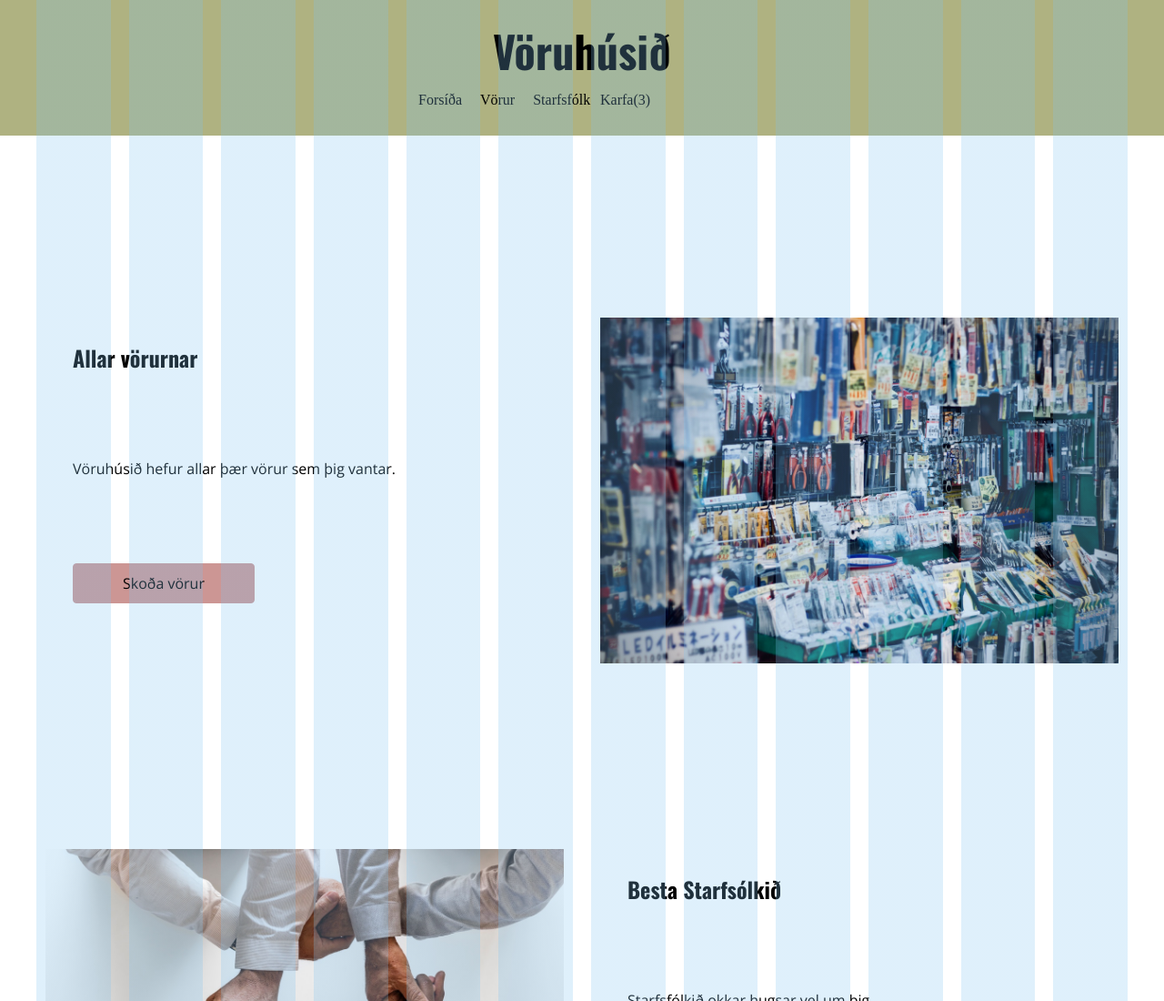
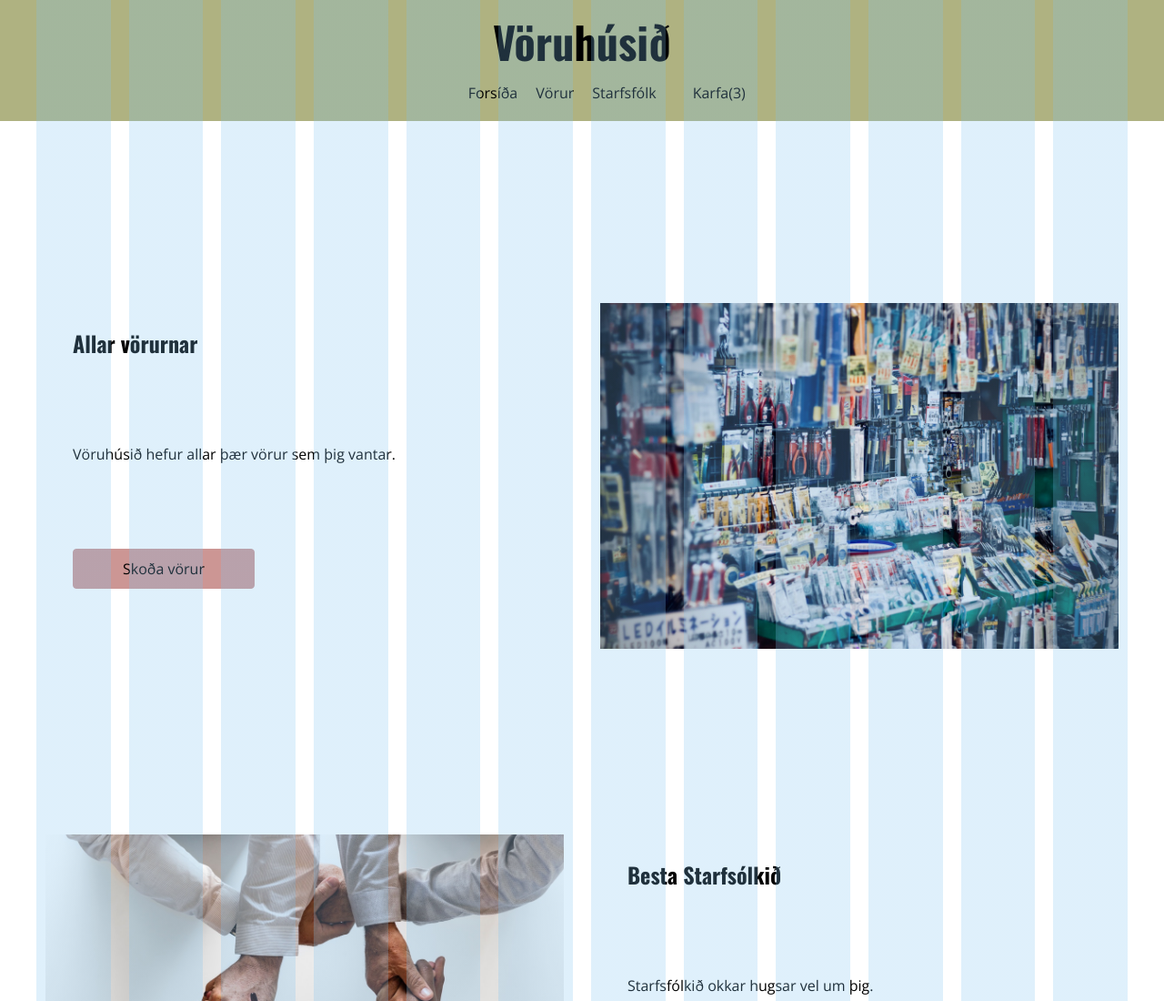
Before and after one commit to hrafnhilduro/hopverkefni1, a website: page index.html in a window 1280 px wide. Shown: the top 1100 px of the page at 91% size. Drawn offline with nearby package versions, Linux system fonts and the light colour scheme.

Commit message:
Breytingar við header

```diff
--- a/index.html
+++ b/index.html
@@ -14,7 +14,6 @@
       <div class="header__content">
         <h1 class="header__title">Vöruhúsið</h1>
         <div class="header__row">
-          <div class="header__col">
             <nav class="header__nav">
               <ul class="header__list">
                 <li class="header__item"><a href="../index.html" class=header_link>Forsíða</a></li>
@@ -22,14 +21,9 @@
                 <li class="header__item"><a href="staff.html" class=header_link>Starfsfólk</a></li>
               </ul>
             </nav>
+            <a href="cart.html" class="header__cart header__cart--button">Karfa(3)</a>
           </div>
-          <div class="header__col">
-            <nav class="header__nav">
-              <ul class="header_list">
-                <li class="header__item header__item--button"><a href="cart.html">Karfa(3)</a></li>
-              </ul>
-            </nav>
-          </div>
+        </div>
         </div>
       </div>
     </header>
--- a/scss/header.scss
+++ b/scss/header.scss
@@ -6,14 +6,19 @@
 
   width: 100%;
 
-  &__content {
-    margin-left: -$gutter;
-    margin-right: -$gutter;
-
-    padding: $gutter;
-
   color: #000000;
   background-color: #afb281;
+
+  padding-left: $gutter;
+  padding-right: $gutter;
+
+  @media (min-width: $max-width) {
+    padding: 10px;
+  }
+
+  &__content {
+    max-width: $max-width;
+    margin: 0 auto;
   }
 
   &__title{
@@ -26,59 +31,65 @@
 
   &__row{
     display: flex;
-    max-width: $max-width;
-    margin: 0 auto;
+    margin-right: -($gutter / 2);
+    margin-left: -($gutter / 2);
   }
 
-  &__col {
-    @include columns(4);
-
-    text-align: center;
-
-    @media (min-width: $max-width / 2) {
-      @include columns(2);
-
-      &:first-child {
-        margin-left: (4/12*100) * 1%;
-      }
-
-    }
-  }
 
   &__nav{
+    @include columns(7);
+    padding-right: $gutter / 2;
+    padding-left: $gutter / 2;
+
     display: flex;
   }
 
   &__list{
     display: flex;
+    justify-content: flex-end;
+    align-items: center;
+    width: 100%;
+
+    list-style: none;
+
     a {
+      font-family: $font-main;
       text-decoration: none;
       color: #000000;
-    }
-
-    &__center{
-      justify-content: center;
-    }
-    &__right {
-      justify-content: flex-end;
+      margin: 10px;
     }
   }
 
-  &__item{
-    display: flex;
-    margin: 10px;
+  &__cart {
+    @include columns(1);
+    padding-right: $gutter / 2;
+    padding-left: $gutter / 2;
+
+    font-family: $font-main;
     font-size: 1rem;
-    a {
+
     text-decoration: none;
     color: #000000;
-    }
-
-    &__button{
     margin: 10px;
-      font-size: 1rem;
 
   }
 
+
+  &__item {
+    display: flex;
+
+    font-size: 1rem;
+
+    &--button {
+      display: flex;
+      text-align: right;
+      padding-left: $gutter;
+
+      @media (min-width: 500px) {
+        display: flex;
+      }
+    }
   }
 
+
 }
```
Also changed, not shown: styles.css. Lines whose indentation alone changed are shown as unchanged.
